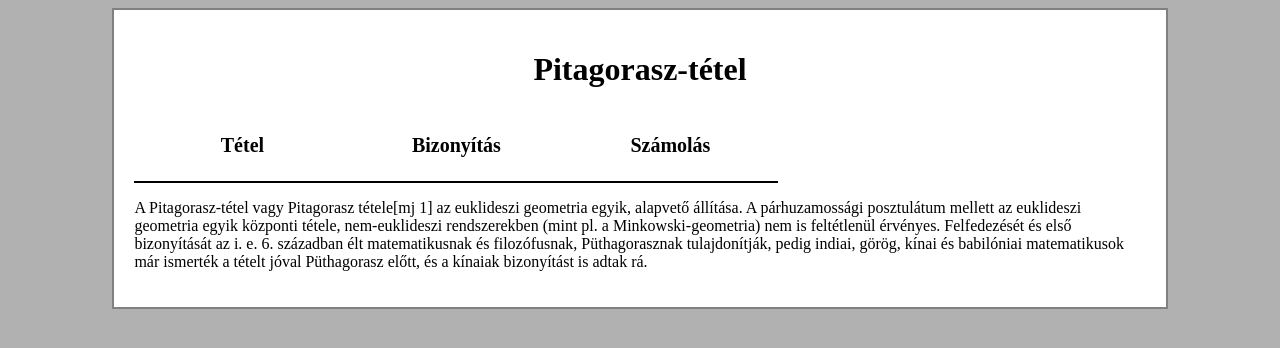
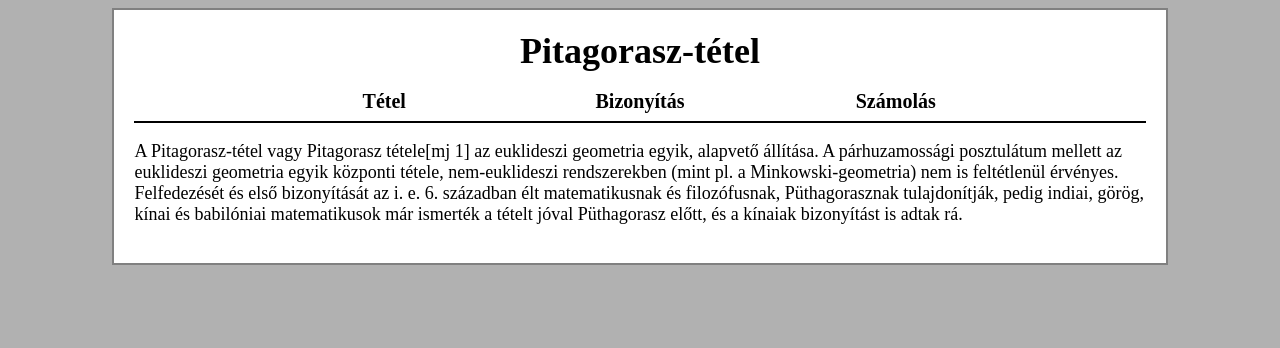
Before and after one commit to MagyarDani/KompProgProject1-, a plain HTML site: page index.html in a window 1280 px wide. Drawn offline with Linux system fonts and the light colour scheme.

Commit message:
modified menu

```diff
--- a/styles.css
+++ b/styles.css
@@ -1,10 +1,15 @@
 body
 {
     background-color: rgba(100,100,100,0.5);
+    font-size: 18px;
 }
 header
 {
     text-align: center;
+}
+h1
+{
+    margin: 0px;
 }
 #wrapper
 {
@@ -18,6 +23,7 @@ table
 {
     border-bottom: 2px solid black;
     padding: 0px;
+    width: 100%;
 }
 nav
 {
@@ -30,11 +36,13 @@ nav ul
     list-style-type: none;
     text-decoration: none;
     padding: 0px;
+    margin: 0px;
+    margin-top: 10px;
 }
 nav ul li
 {
     display: inline-block;
-    width: 200px;
+    width: 24%;
     font-size: 20px;
     padding:5px;
     text-align: center;
```
